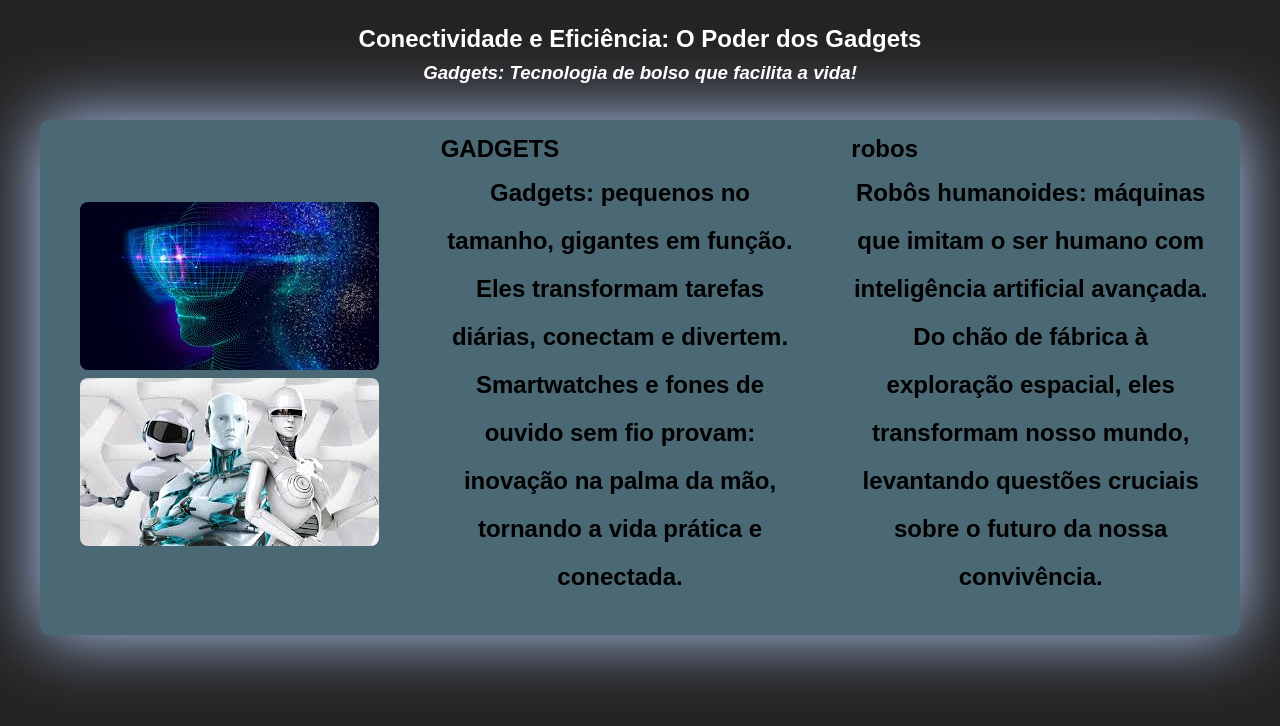
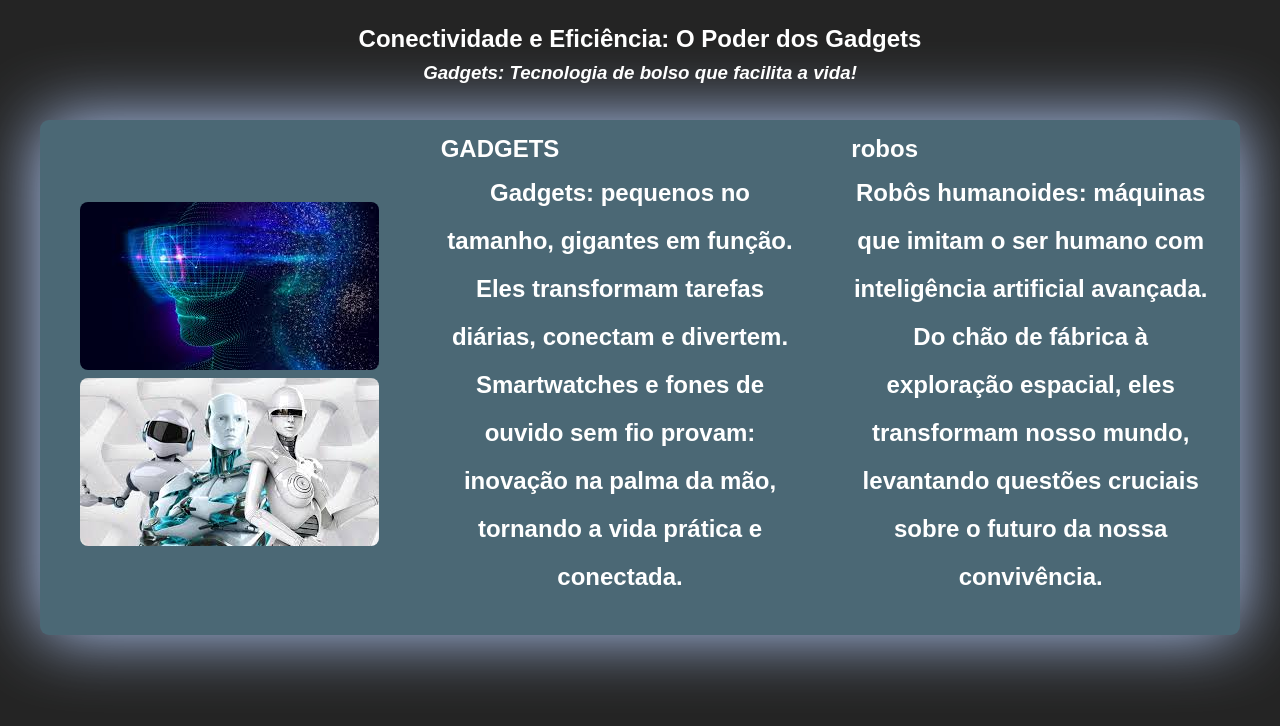
Before and after one commit to nicolassilveriojr/nick, a plain HTML site: page index.html in a window 1280 px wide. Drawn offline with Linux system fonts and the light colour scheme.

Commit message:
cdsbsdvb

```diff
--- a/style.css
+++ b/style.css
@@ -4,7 +4,7 @@
   box-sizing: border-box;
 }
 body {
-  font-family: Arial, Helvetica, sans-serif;
+  font-family: Arial, Helvetica, sans-serif; color: white;
   line-height: 1.6;
   background-color: #242424;
   padding: 20px;
```
